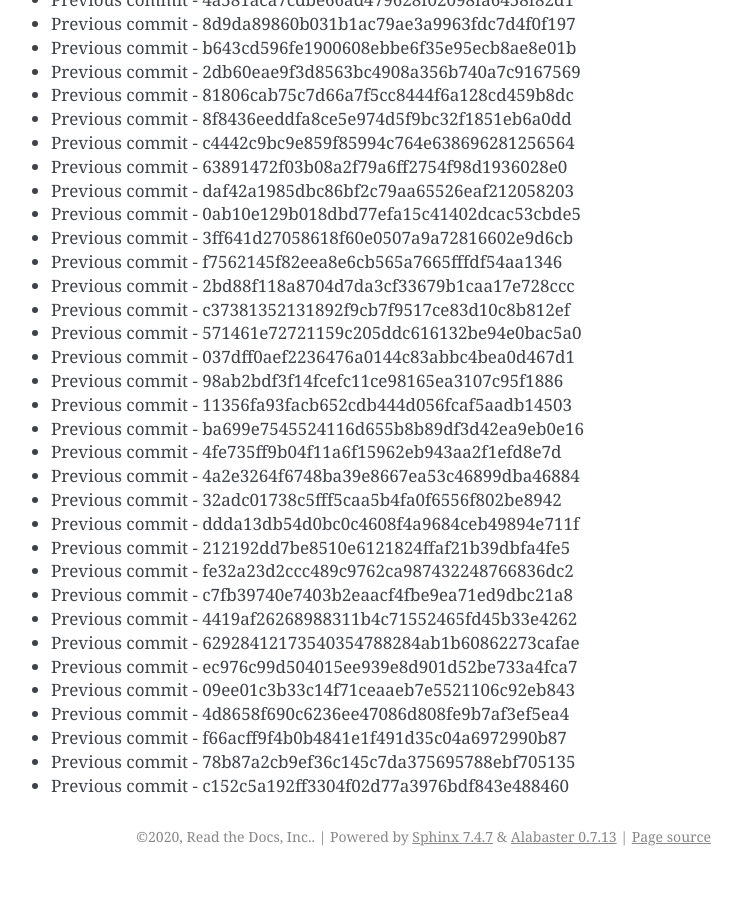
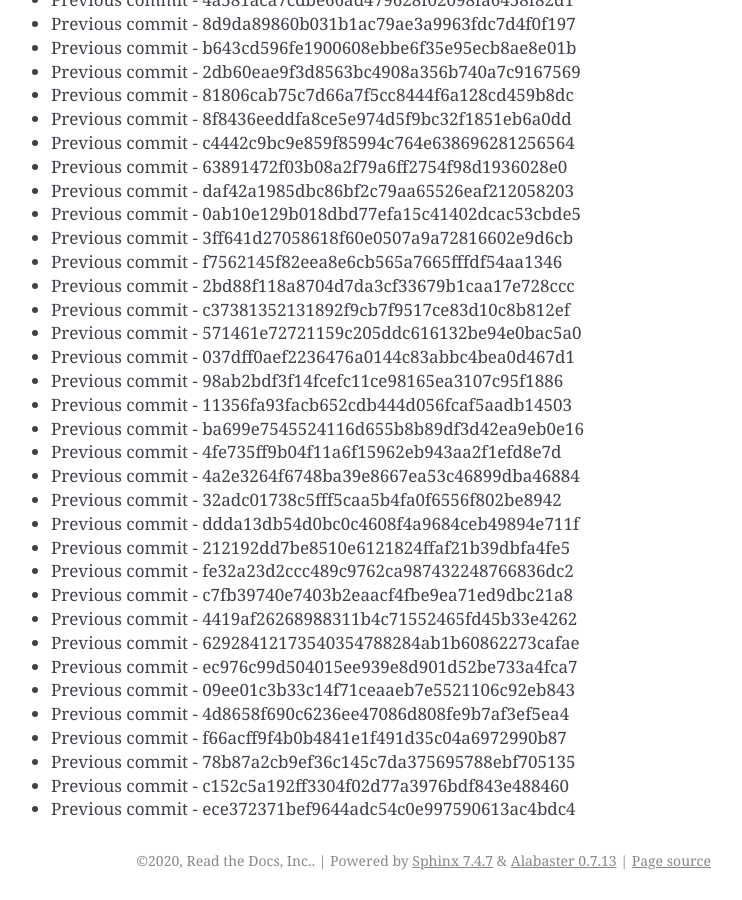
Before and after one commit to readthedocs/rtd-git-stresstest, a Sphinx documentation site: the page built from docs/updates.rst, in a window 1280 px wide and 900 px high, scrolled down 63836 px. Shown: the whole window, without its empty margins (399-1141 px from the left). Built offline with Sphinx 7.4.7, drawn with Linux system fonts in a browser that asks for light colours; before the commit the page ends 64712 px from its top, so only the background shows below that.

Commit message:
Generating commit from previous: ece372371bef9644adc54c0e997590613ac4bdc4

```diff
--- a/docs/updates.rst
+++ b/docs/updates.rst
@@ -2714,3 +2714,4 @@ It can be tested for any performance characteristics.
 * Previous commit - f66acff9f4b0b4841e1f491d35c04a6972990b87
 * Previous commit - 78b87a2cb9ef36c145c7da375695788ebf705135
 * Previous commit - c152c5a192ff3304f02d77a3976bdf843e488460
+* Previous commit - ece372371bef9644adc54c0e997590613ac4bdc4
```
